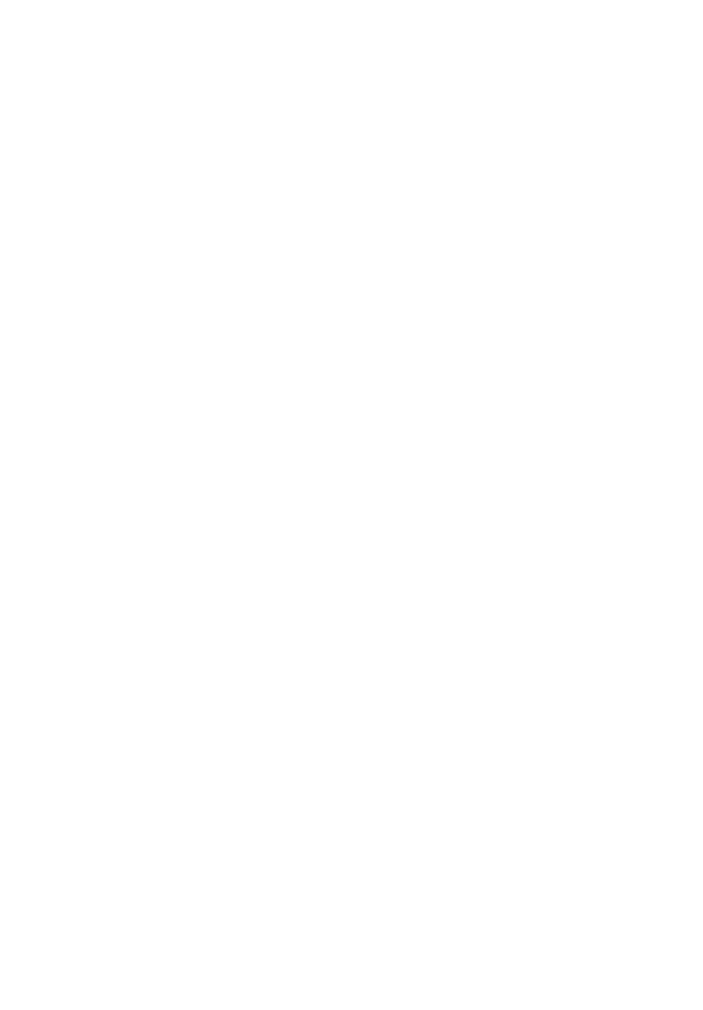
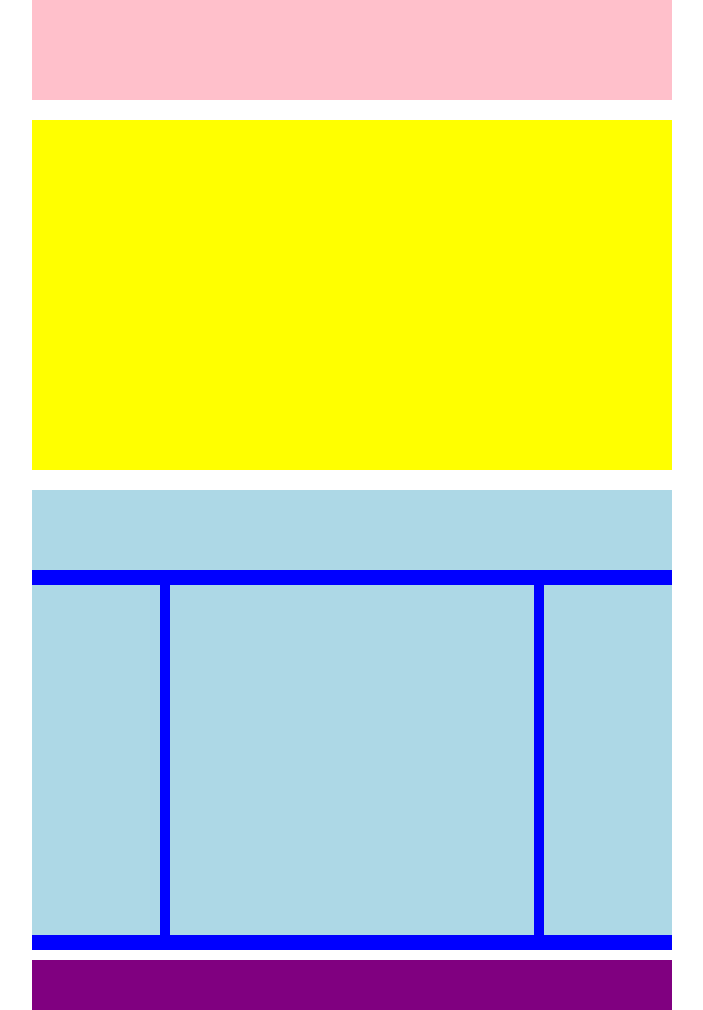
Before and after one commit to B-Matthew/htmlcss-struttura-wp, a plain HTML site: page index.html in a window 1280 px wide. Shown: the whole page, without its empty margins (288-991 px from the left). Before the commit the page ends 800 px from the top, so only its background shows below. Drawn offline with Linux system fonts and the light colour scheme.

Commit message:
struttura completa

```diff
--- a/css/main.css
+++ b/css/main.css
@@ -8,9 +8,60 @@
 
 /* regole header */
 
+.title {
+  background-color: pink;
+  height: 100px;
+}
 
 /* regole main */
+.container {
+  width: 50%;
+  margin: auto;
+}
+.firstbox {
+  height: 350px;
+  background-color: yellow;
+  margin: 20px 0;
+}
 
+.row {
+  background-color: blue;
+}
 
+.row::after {
+  content:"";
+  display: table;
+  clear: both;
+  margin-bottom: 10px;
+}
+
+.topside {
+  height: 80px;
+  width: 100%;
+  margin-bottom: 15px;
+  background-color: lightblue;
+}
+
+aside {
+  width: 20%;
+  height: 350px;
+  background-color: lightblue;
+  float: left;
+  margin-bottom: 15px;
+}
+
+.sidecenter {
+  height: 350px;
+  width: 57%;
+  margin: 0 1.5%;
+  background-color: lightblue;
+  float: left;
+  margin-bottom: 15px;
+}
 
 /* regole footer */
+
+footer {
+  height: 50px;
+  background-color: purple;
+}
--- a/index.html
+++ b/index.html
@@ -2,20 +2,33 @@
 <html lang="en" dir="ltr">
   <head>
     <meta charset="utf-8">
-    <title></title>
+    <link rel="stylesheet" href="css/main.css">
+    <title>Struttura</title>
   </head>
   <body>
+
+    <div class="container">
+
       <header>
-
+        <div class="title"></div>
       </header>
 
       <main>
+        <section class="firstbox"></section>
+
+        <section class="row">
+          <div class="topside"></div>
+          <aside></aside>
+          <div class="sidecenter"></div>
+          <aside></aside>
+        </section>
 
       </main>
 
       <footer>
 
       </footer>
+    </div>
 
   </body>
   </html>
```
Also changed, not shown: 1 other file. Lines whose indentation alone changed are shown as unchanged.
